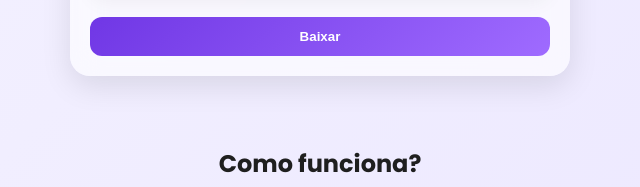
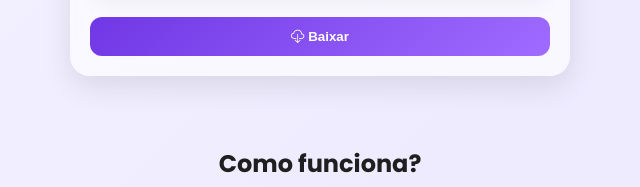
Before and after one commit to ribeiro-domingos19/Social-Downloader, a website: page public/index.html in a window 1280 px wide. Shown: the part 316-503 px from the top of the page, 320-960 px from the left. Drawn offline with nearby package versions, Linux system fonts and the light colour scheme.

```diff
--- a/public/index.html
+++ b/public/index.html
@@ -50,7 +50,7 @@
     <span class="icon right" id="paste-btn"><i class="bi bi-clipboard"></i></span>
   </div>
 
-  <button class="download-btn" id="main-download">Baixar</button>
+  <button class="download-btn" id="main-download"><i class="bi bi-cloud-download"></i> Baixar</button>
 
   <!-- RESULTADO: Facebook / Instagram -->
   <div id="result-container" style="display: none;">
```
